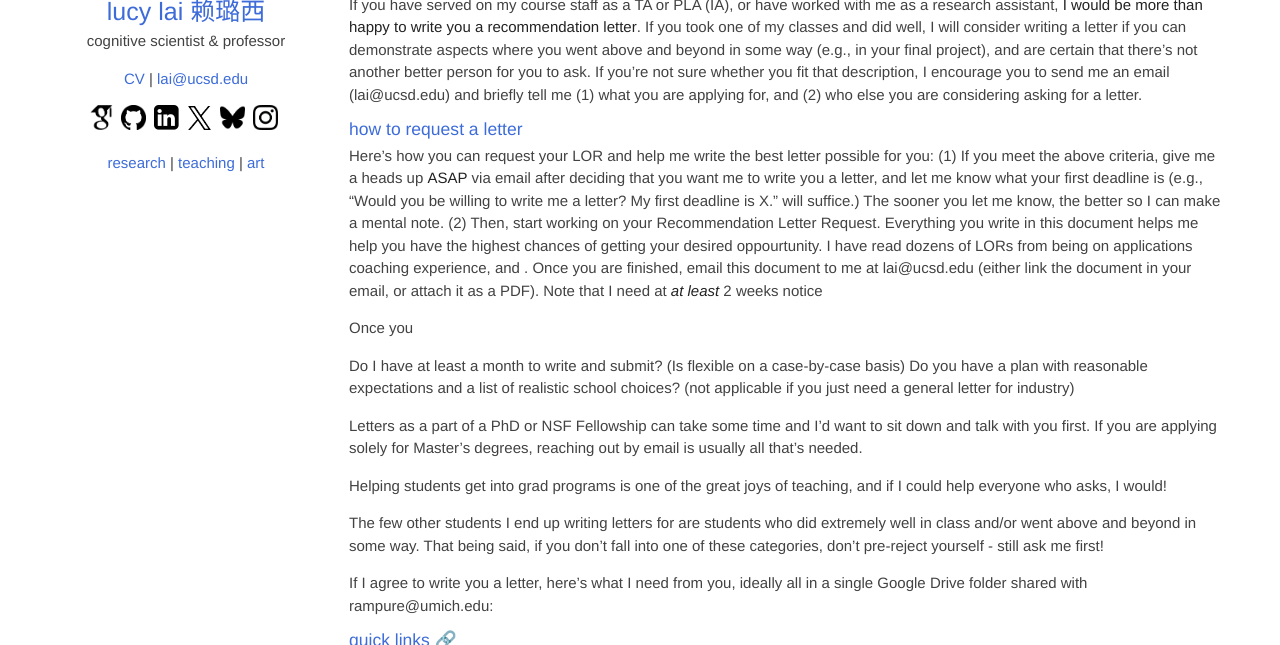
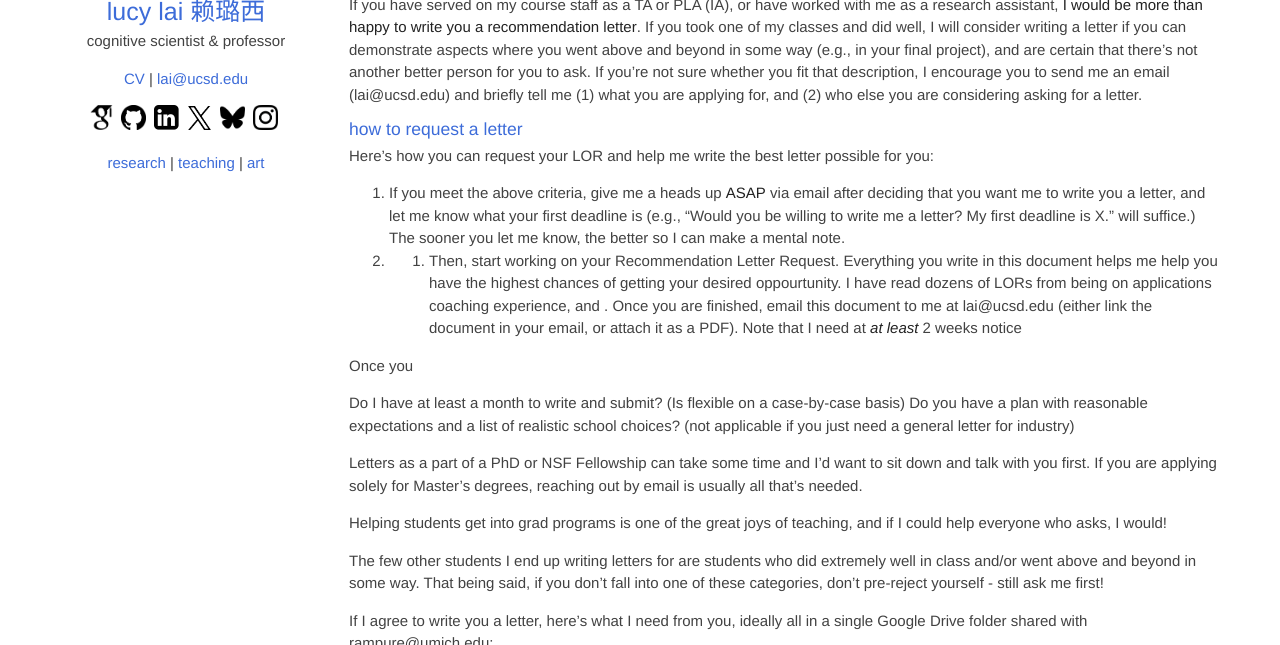
Before and after one commit to lucylai96/lucylai96.github.io, a Jekyll site: the page built from lors.md, in a window 1280 px wide and 900 px high, cut to the strip 255-900 px from the top of the window. Built offline with Jekyll 4.4.1, drawn with Linux system fonts in a browser that asks for light colours; our own code applies the rules of GitHub Pages for plain Markdown files; some of the changed lines change nothing that is shown.

Commit message:
Update lors.md

```diff
--- a/lors.md
+++ b/lors.md
@@ -10,8 +10,9 @@ If you have served on my course staff as a TA or PLA (IA), or have worked with m
 
 ### how to request a letter
 Here's how you can request your LOR and help me write the best letter possible for you:
-(1) If you meet the above criteria, give me a heads up **ASAP** via email after deciding that you want me to write you a letter, and let me know what your first deadline is (e.g., "Would you be willing to write me a letter? My first deadline is X." will suffice.) The sooner you let me know, the better so I can make a mental note.
-(2) Then, start working on your Recommendation Letter Request. Everything you write in this document helps me help you have the highest chances of getting your desired oppourtunity. I have read dozens of LORs from being on applications coaching experience, and . Once you are finished, email this document to me at lai@ucsd.edu (either link the document in your email, or attach it as a PDF). Note that I need at _**at least**_ 2 weeks notice
+
+1. If you meet the above criteria, give me a heads up **ASAP** via email after deciding that you want me to write you a letter, and let me know what your first deadline is (e.g., "Would you be willing to write me a letter? My first deadline is X." will suffice.) The sooner you let me know, the better so I can make a mental note.
+2. 2. Then, start working on your Recommendation Letter Request. Everything you write in this document helps me help you have the highest chances of getting your desired oppourtunity. I have read dozens of LORs from being on applications coaching experience, and . Once you are finished, email this document to me at lai@ucsd.edu (either link the document in your email, or attach it as a PDF). Note that I need at _**at least**_ 2 weeks notice
 
 
 Once you
```
